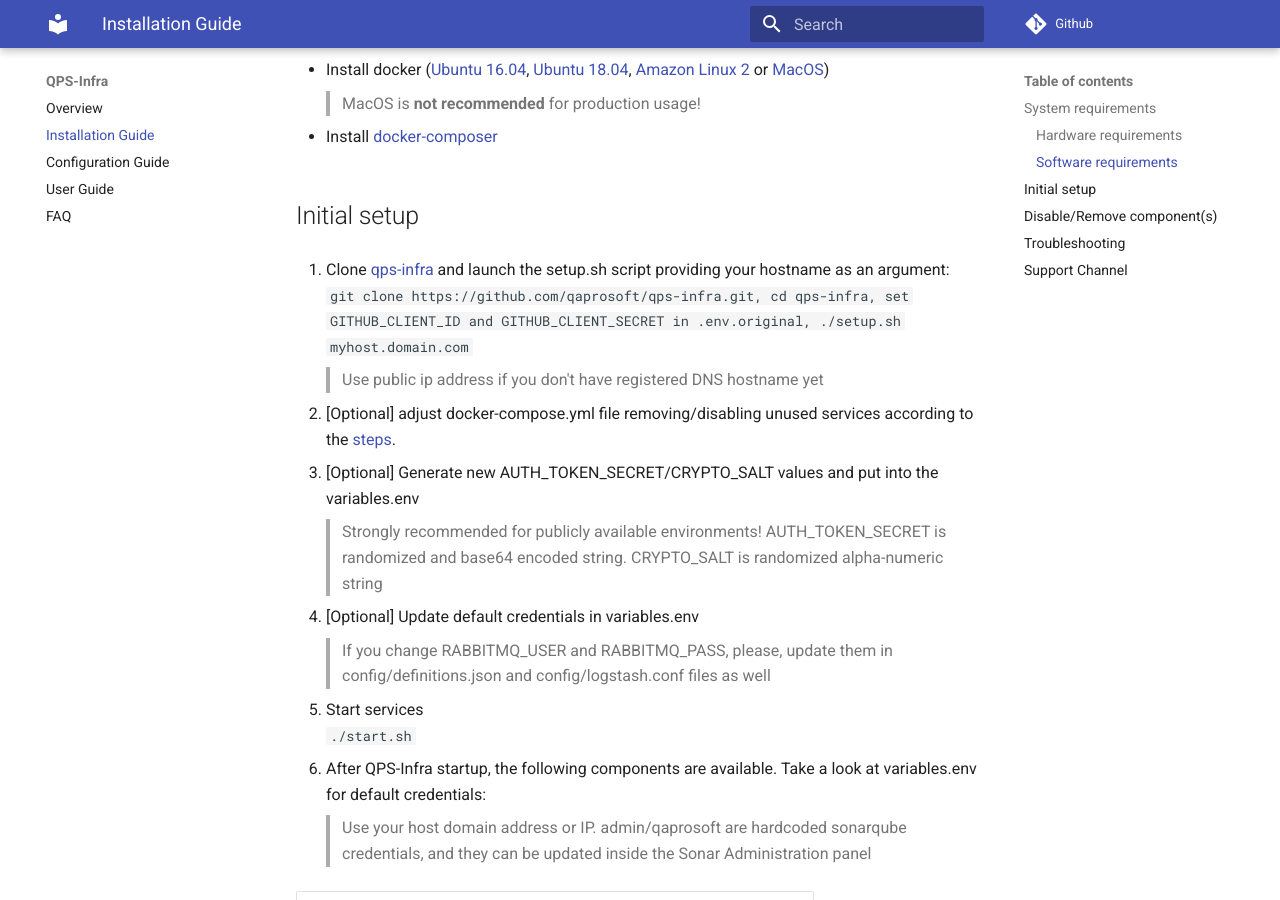
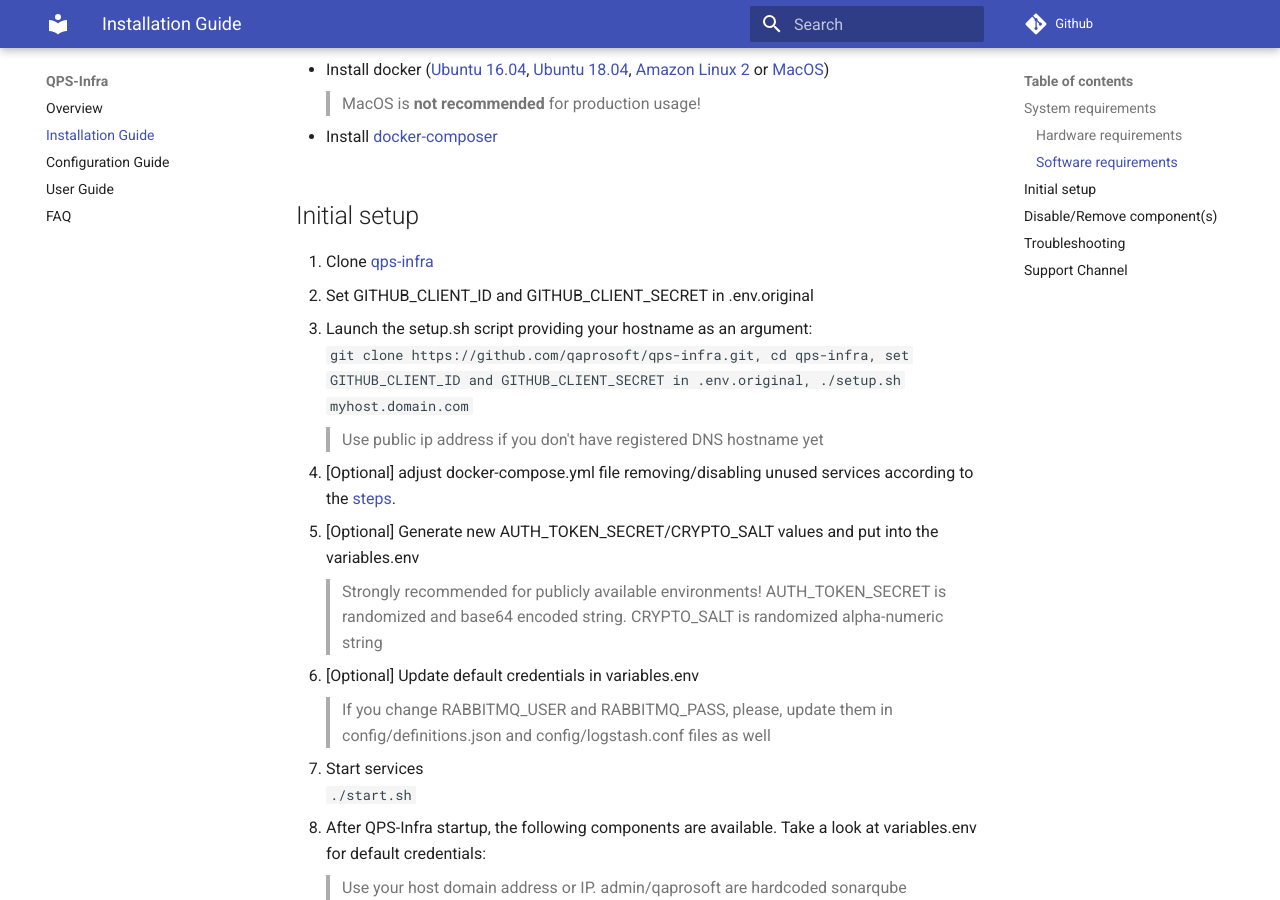
Before and after one commit to zebrunner/community-edition, an MkDocs documentation site: the page built from docs/install-guide.md, in a window 1280 px wide and 900 px high, scrolled down 691 px. Built offline with MkDocs 1.6.1 and Material for MkDocs 9.7.7, drawn with Linux system fonts in a browser that asks for light colours; comment, search, counter and statistics services are not loaded; old or Windows-style settings are respelled for this version of MkDocs; some of the changed lines change nothing that is shown.

Commit message:
Update install-guide.md

````diff
--- a/docs/install-guide.md
+++ b/docs/install-guide.md
@@ -24,7 +24,9 @@
 
 ## Initial setup
 
-1. Clone [qps-infra](https://github.com/qaprosoft/qps-infra) and launch the setup.sh script providing your hostname as an argument:<br>
+1. Clone [qps-infra](https://github.com/qaprosoft/qps-infra)
+2. Set GITHUB_CLIENT_ID and GITHUB_CLIENT_SECRET in .env.original
+3. Launch the setup.sh script providing your hostname as an argument:<br>
   ```
   git clone https://github.com/qaprosoft/qps-infra.git,
   cd qps-infra,
@@ -33,20 +35,20 @@
   ```
   > Use public ip address if you don't have registered DNS hostname yet
 
-2. [Optional] adjust docker-compose.yml file removing/disabling unused services according to the [steps](#disableremove-components).
+4. [Optional] adjust docker-compose.yml file removing/disabling unused services according to the [steps](#disableremove-components).
 
-3. [Optional] Generate new AUTH_TOKEN_SECRET/CRYPTO_SALT values and put into the variables.env
+5. [Optional] Generate new AUTH_TOKEN_SECRET/CRYPTO_SALT values and put into the variables.env
   > Strongly recommended for publicly available environments! AUTH_TOKEN_SECRET is randomized and base64 encoded string. CRYPTO_SALT is randomized alpha-numeric string
 
-4. [Optional] Update default credentials in variables.env
+6. [Optional] Update default credentials in variables.env
   > If you change RABBITMQ_USER and RABBITMQ_PASS, please, update them in config/definitions.json and config/logstash.conf files as well
 
-5. Start services<br>
+7. Start services<br>
   ```
   ./start.sh
   ```
 
-6. After QPS-Infra startup, the following components are available. Take a look at variables.env for default credentials:
+8. After QPS-Infra startup, the following components are available. Take a look at variables.env for default credentials:
   > Use your host domain address or IP.
   > admin/qaprosoft are hardcoded sonarqube credentials, and they can be updated inside the Sonar Administration panel
 
````
